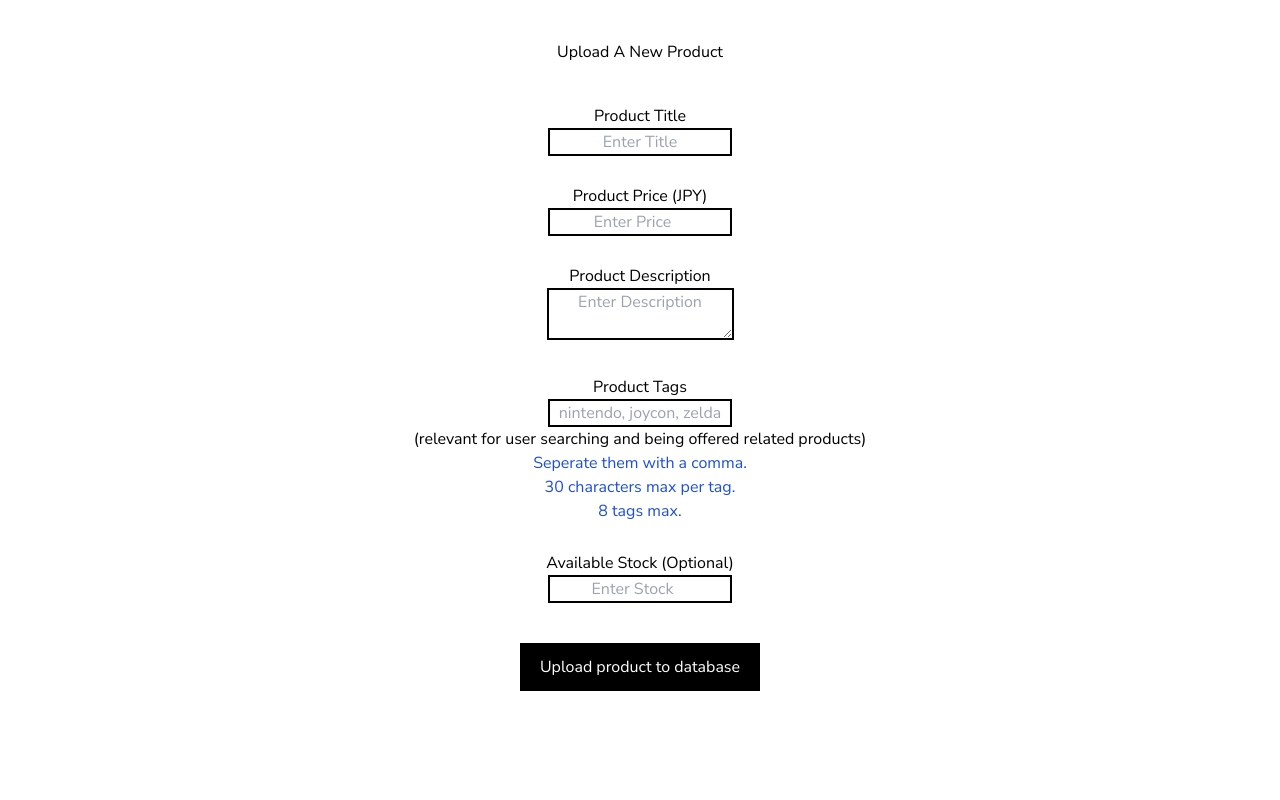
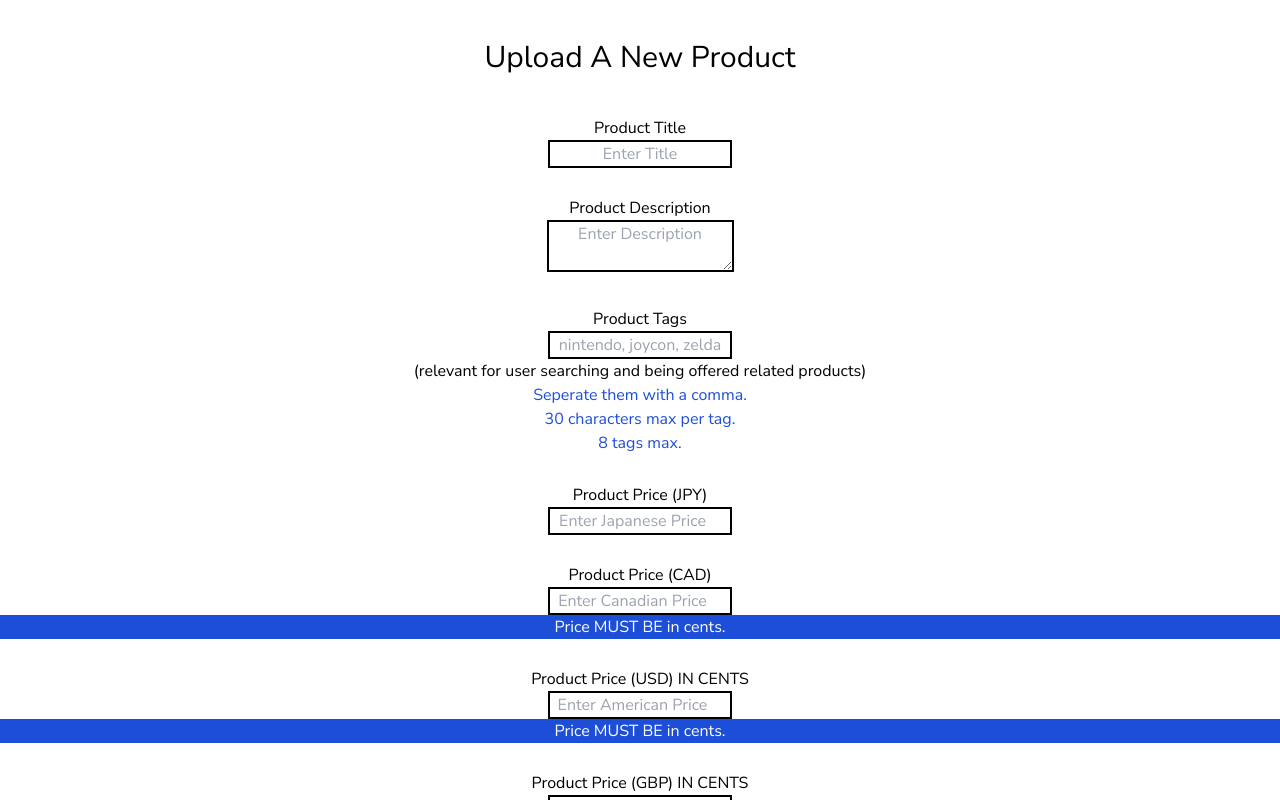
Before and after one commit to ekorber/japan-delivered-site, a Next.js app: page /upload-product in a window 1280 px wide. Shown: the top 800 px of the page. Built offline with nearby package versions, Linux system fonts and the light colour scheme.

Commit message:
Add extra currencies to database and upload page

```diff
--- a/src/app/upload-product/page.tsx
+++ b/src/app/upload-product/page.tsx
@@ -4,9 +4,20 @@ export async function submitProduct(data: FormData) {
     "use server"
 
     const title = data.get('title') as string
-    const priceString = data.get('price') as string
-    const price = parseInt(priceString)
     const description = data.get('description') as string
+
+    const priceStringJPY = data.get('price-jpy') as string
+    const priceJPY = parseInt(priceStringJPY)
+
+    const priceStringCAD = data.get('price-cad') as string
+    const priceCAD = parseInt(priceStringCAD)
+
+    const priceStringUSD = data.get('price-usd') as string
+    const priceUSD = parseInt(priceStringUSD)
+
+    const priceStringGBP = data.get('price-gbp') as string
+    const priceGBP = parseInt(priceStringGBP)
+
 
     const MAX_TAGS = 8
     const MAX_TAG_LENGTH = 30
@@ -14,7 +25,6 @@ export async function submitProduct(data: FormData) {
     //String formating for tags
     const tagsString = data.get('tags') as string
     const tags = tagsString.toLowerCase().split(',', MAX_TAGS)
-
     for (let i = 0; i < tags.length; i++) {
         let temp = tags[i].trim()
         if (temp.length > MAX_TAG_LENGTH) {
@@ -35,7 +45,10 @@ export async function submitProduct(data: FormData) {
             title,
             description,
             imageURLs: [],
-            price,
+            priceJPY,
+            priceCAD,
+            priceUSD,
+            priceGBP,
             stock,
             tags,
         }
@@ -45,14 +58,11 @@ export async function submitProduct(data: FormData) {
 export default function UploadProductPage() {
     return (
         <>
-            <h1 className="text-center mt-10">Upload A New Product</h1>
-            <form action={submitProduct} method="POST" className="text-center mt-10">
+            <h1 className="text-center mt-10 text-3xl">Upload A New Product</h1>
+            <form action={submitProduct} method="POST" className="text-center my-10">
 
                 <label htmlFor="title" className="block">Product Title</label>
                 <input name="title" type="text" placeholder="Enter Title" className="text-center border-2 border-black" required />
-
-                <label htmlFor="price" className="block mt-7">Product Price (JPY)</label>
-                <input name="price" type="number" placeholder="Enter Price" className="text-center border-2 border-black" required />
 
                 <label htmlFor="description" className="block mt-7">Product Description</label>
                 <textarea name="description" placeholder="Enter Description" className="text-center border-2 border-black" required />
@@ -64,6 +74,20 @@ export default function UploadProductPage() {
                 <p className="text-blue-700">30 characters max per tag.</p>
                 <p className="text-blue-700">8 tags max.</p>
 
+                <label htmlFor="price-jpy" className="block mt-7">Product Price (JPY)</label>
+                <input name="price-jpy" type="number" placeholder="Enter Japanese Price" className="text-center border-2 border-black" required />
+
+                <label htmlFor="price-cad" className="block mt-7">Product Price (CAD)</label>
+                <input name="price-cad" type="number" placeholder="Enter Canadian Price" className="text-center border-2 border-black" required />
+                <p className="text-white bg-blue-700">Price MUST BE in cents.</p>
+
+                <label htmlFor="price-usd" className="block mt-7">Product Price (USD) IN CENTS</label>
+                <input name="price-usd" type="number" placeholder="Enter American Price" className="text-center border-2 border-black" required />
+                <p className="text-white bg-blue-700">Price MUST BE in cents.</p>
+
+                <label htmlFor="price-gbp" className="block mt-7">Product Price (GBP) IN CENTS</label>
+                <input name="price-gbp" type="number" placeholder="Enter British Price" className="text-center border-2 border-black" required />
+                <p className="text-white bg-blue-700">Price MUST BE in cents.</p>
 
                 <label htmlFor="stock" className="block mt-7">Available Stock (Optional)</label>
                 <input name="stock" type="number" placeholder="Enter Stock" className="text-center border-2 border-black" />
```
Also changed, not shown: 2 other files (tests, documents, lock files or other folders).
